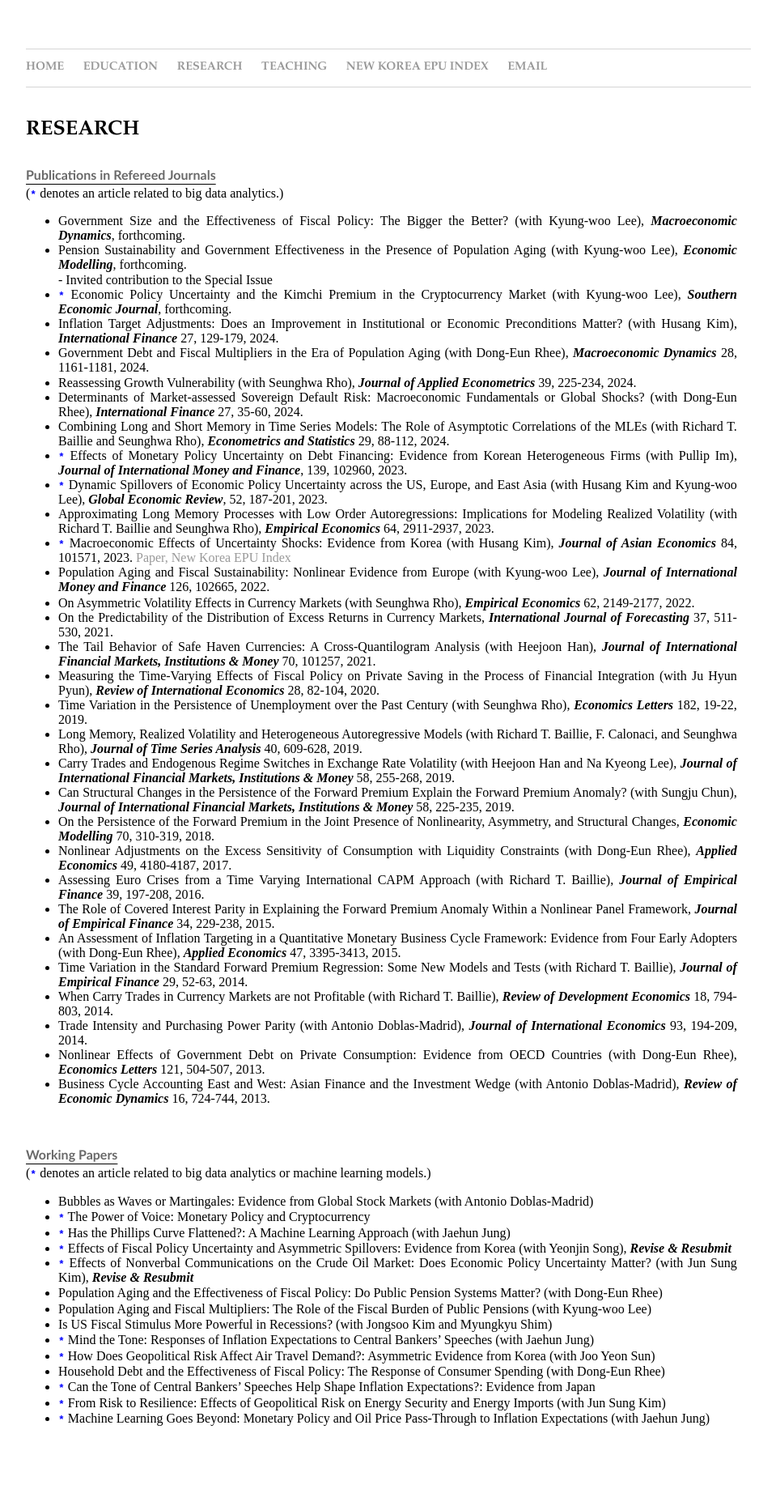
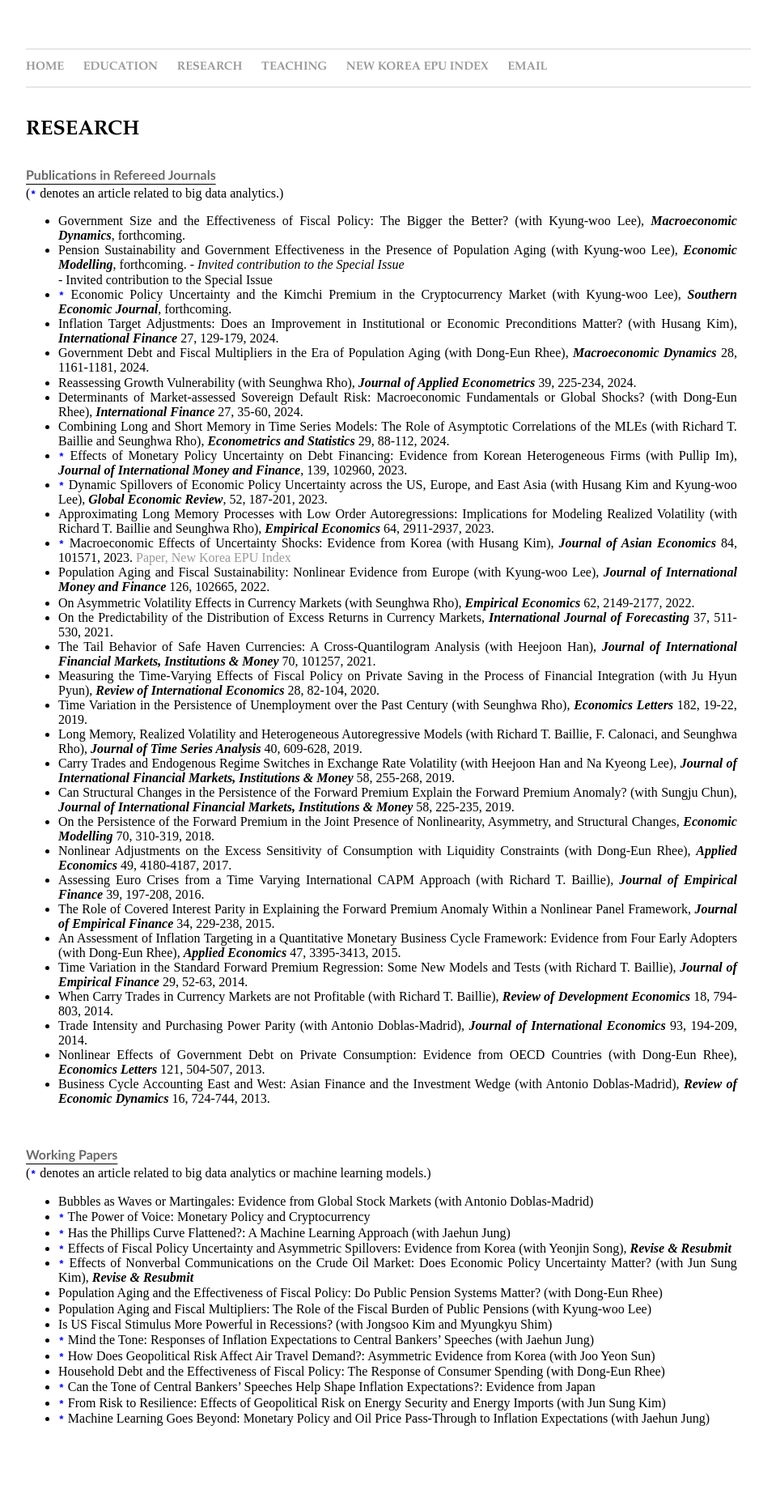
Before and after one commit to dooyeoncho/dooyeoncho.github.io, a Jekyll site: the page built from pages/research.html, in a window 1280 px wide. Shown: the whole page at 81% size, without its empty margins (160-1119 px from the left). Built offline with Jekyll 4.4.1, drawn with Linux system fonts in a browser that asks for light colours.

Commit message:
Update research.html

```diff
--- a/pages/research.html
+++ b/pages/research.html
@@ -25,7 +25,7 @@
 <div><b><p style="text-decoration: underline; text-underline-position:under;"><font color="dimgray" face="Gill Sans", sans-serif;>Publications in Refereed Journals</font></p></b></div> </div></li>(<code style="color : blue"><b>*</b></code> denotes an article related to big data analytics.)</li></div>
 		<div><ul>
 			<span><li>Government Size and the Effectiveness of Fiscal Policy: The Bigger the Better? (with Kyung-woo Lee), <em property="italic"><b>Macroeconomic Dynamics</b></em>, forthcoming.</li></span>
-			<span><li>Pension Sustainability and Government Effectiveness in the Presence of Population Aging (with Kyung-woo Lee), <em property="italic"><b>Economic Modelling</b></em>, forthcoming.</li></span>
+			<span><li>Pension Sustainability and Government Effectiveness in the Presence of Population Aging (with Kyung-woo Lee), <em property="italic"><b>Economic Modelling</b></em>, forthcoming. <em property="italic">- Invited contribution to the Special Issue</em></li></span>
 			<span>  - Invited contribution to the Special Issue</span>
 			<span><li><code style="color : blue"><b>*</b></code> Economic Policy Uncertainty and the Kimchi Premium in the Cryptocurrency Market (with Kyung-woo Lee), <em property="italic"><b>Southern Economic Journal</b></em>, forthcoming.</li></span>
 			<span><li>Inflation Target Adjustments: Does an Improvement in Institutional or Economic Preconditions Matter? (with Husang Kim), <em property="italic"><b>International Finance</b></em> 27, 129-179, 2024.</li></span>
```
